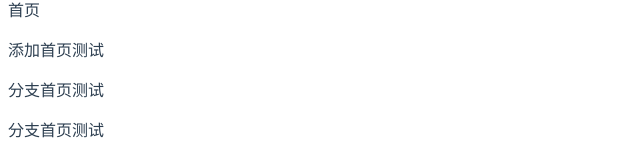
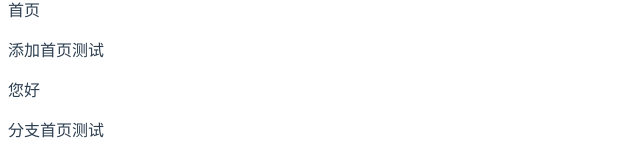
Before and after one commit to GHdafengzi101/one, a Vue app: page /#/ in a window 1280 px wide. Shown: the part 165-325 px from the top of the page, without its empty margins (0-640 px from the left). Built offline with nearby package versions, Linux system fonts and the light colour scheme.

Commit message:
修改了内容

```diff
--- a/src/views/Home.vue
+++ b/src/views/Home.vue
@@ -7,7 +7,7 @@
       <p>您好添加了内通</p>
       <p>首页</p>
       <p>添加首页测试</p>
-      <p>分支首页测试</p>
+      <p>您好</p>
       <p>分支首页测试</p>
       <p>分支首页测试</p>
       <p>测试阶段</p>
```
